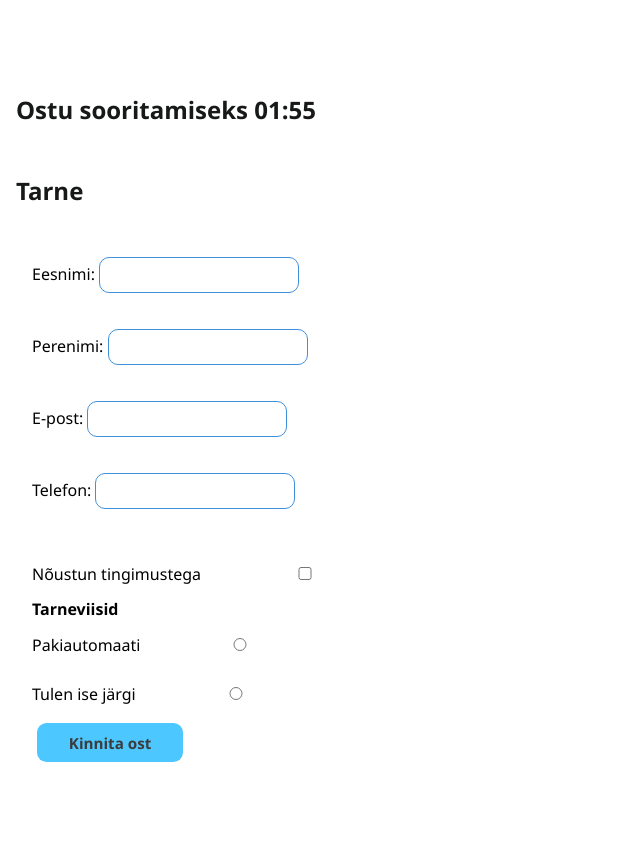
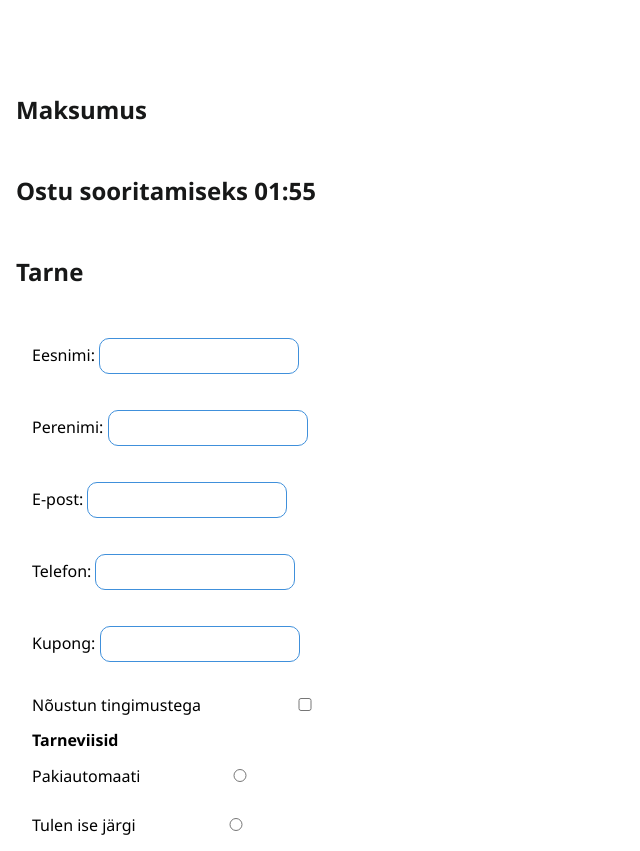
Before and after one commit to liinaleemet/ostukorv, a plain HTML site: page index.html in a window 1280 px wide. Shown: the part 683-1534 px from the top of the page, without its empty margins (0-640 px from the left). Before the commit the page ends 1482 px from the top, so only its background shows below. Drawn offline with Linux system fonts and the light colour scheme.

Commit message:
Add files via upload

```diff
--- a/index.html
+++ b/index.html
@@ -32,10 +32,14 @@
                     <button class="btn" data-action="lisa_korvi">Lisa ostukorvi</button>
                 </div>
             </div>
-
-
             <h2 class="ostukorv">Ostukorv</h2>
             <div class="korv"></div>
+        </section>
+
+        <section class="section">
+            <div class="maksumus"></div>
+                <h2 class="maksumus_summa">Maksumus</h2>
+                <h3 class="hind_kokku"></h3>
         </section>
 
         <!----------------Taimer--------------------->
@@ -68,6 +72,13 @@
                         <input type="text" id="telefon">
                     </label>
                 </div>
+        <!----------------Minu kood - kupong--------------------->
+                <div class="form-control"></div>
+                    <label for="telefon">Kupong:
+                        <input type="text" id="kupong">
+                    </label>
+                </div>
+        <!------------------------------------------------------->
                 <br>
                 <div class="form-control">
                     <label for="kinnitus">Nõustun tingimustega
```
